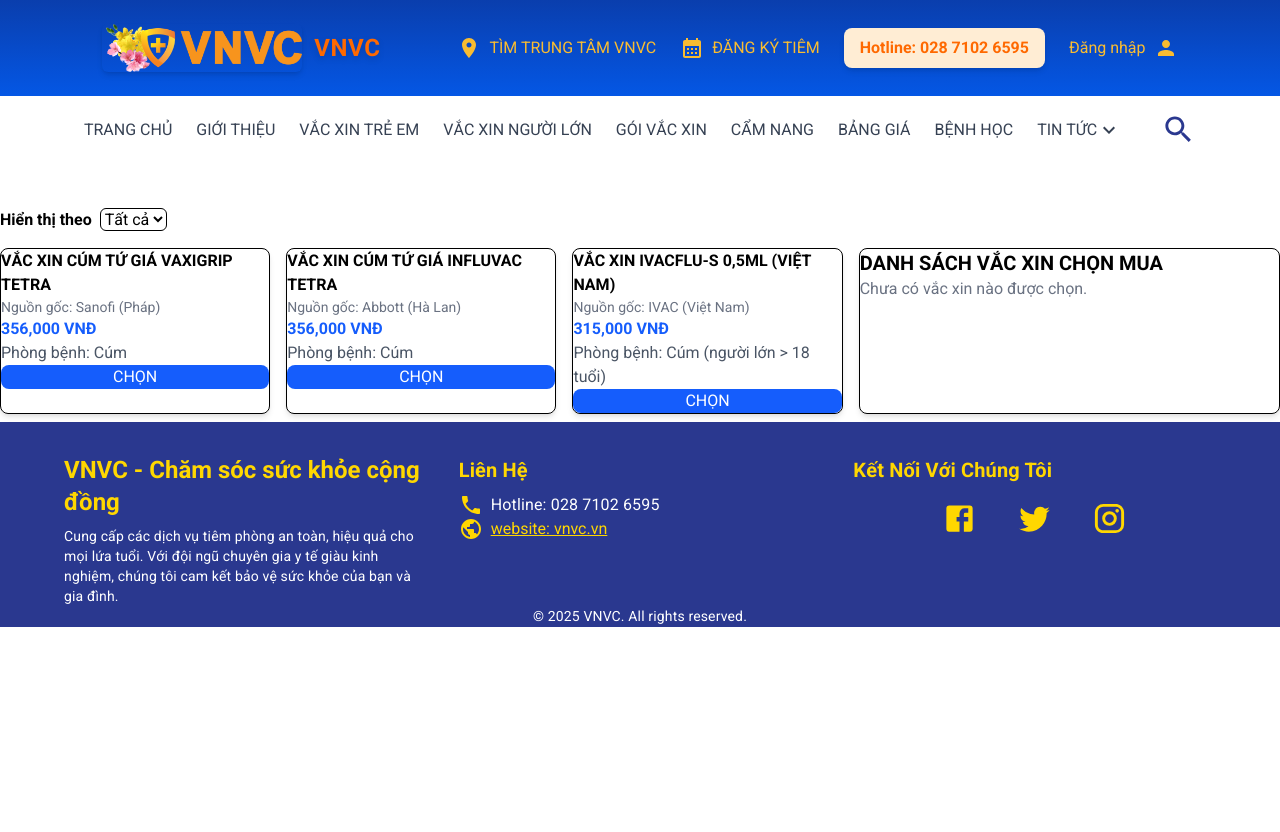
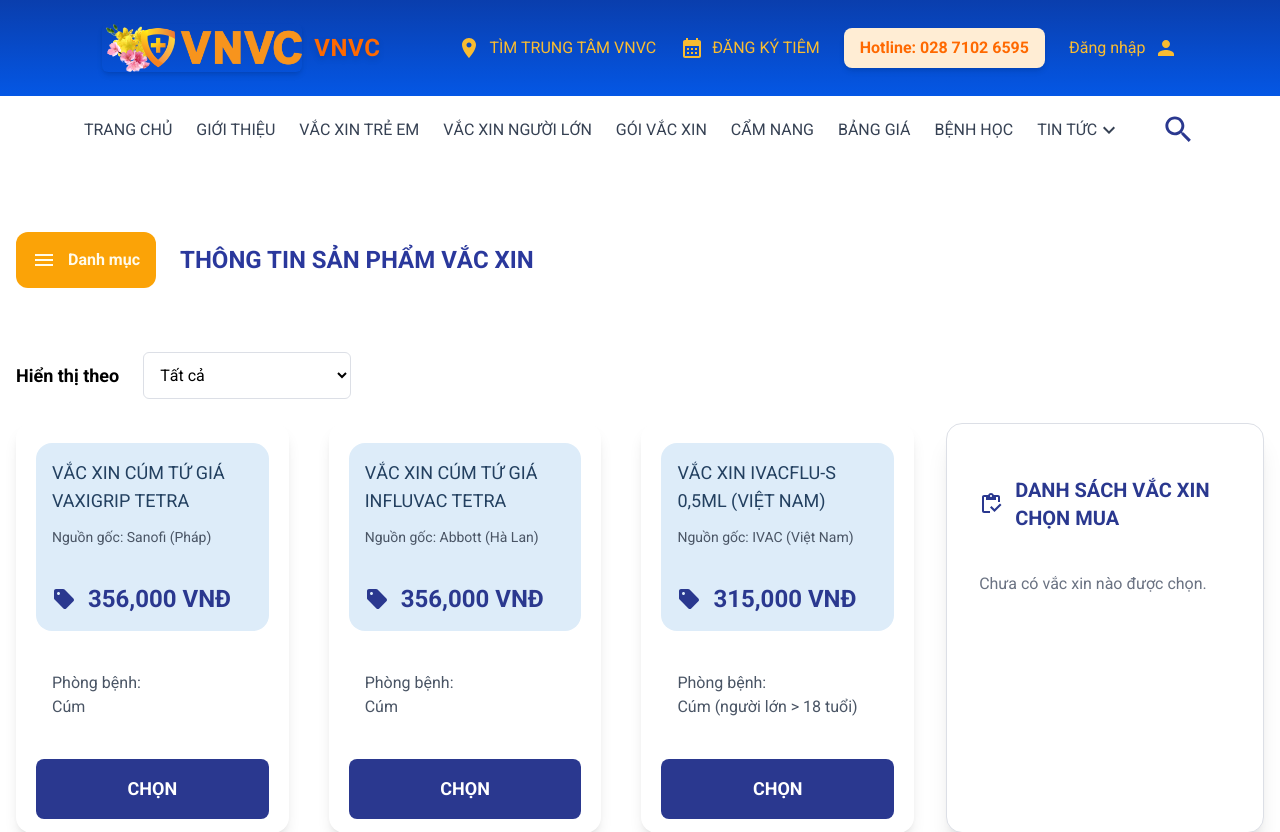
Before and after one commit to voleducanh93/Spring2025SWD392_NET1707_Group1, a React (Vite) app in the folder FE/: page /booking in a window 1280 px wide. Shown: the top 832 px of the page. Before the commit the page ends 800 px from the top, so only its background shows below. Built offline with nearby package versions, Linux system fonts and the light colour scheme.

Commit message:
update layout booking page

```diff
--- a/FE/src/pages/BookingPage/BookingPage.jsx
+++ b/FE/src/pages/BookingPage/BookingPage.jsx
@@ -1,5 +1,8 @@
 import React, { useState } from "react";
-
+import MenuIcon from "@mui/icons-material/Menu";
+import SellIcon from "@mui/icons-material/Sell";
+import DoneIcon from "@mui/icons-material/Done";
+import InventoryOutlinedIcon from "@mui/icons-material/InventoryOutlined";
 const vaccines = [
   {
     id: 1,
@@ -26,16 +29,19 @@
 
 const filterOptions = {
   "Tất cả": [],
-  "Cúm": [
+  Cúm: [
     {
       label: "Cúm mùa",
-      children: ["VẮC XIN CÚM TỨ GIÁ VAXIGRIP TETRA", "VẮC XIN CÚM TỨ GIÁ INFLUVAC TETRA"]
+      children: [
+        "VẮC XIN CÚM TỨ GIÁ VAXIGRIP TETRA",
+        "VẮC XIN CÚM TỨ GIÁ INFLUVAC TETRA",
+      ],
     },
     {
       label: "Cúm người lớn",
-      children: ["VẮC XIN IVACFLU-S 0,5ML (VIỆT NAM)"]
-    }
-  ]
+      children: ["VẮC XIN IVACFLU-S 0,5ML (VIỆT NAM)"],
+    },
+  ],
 };
 
 const BookingPage = () => {
@@ -53,27 +59,44 @@
   };
 
   return (
-    <div className="flex flex-col p-4 gap-4">
+    <div className="flex flex-col md:px-20 sm:px-8 !px-4 !py-6 gap-6">
+      <div className="flex gap-6 items-center flex-wrap">
+        <div className="flex items-center gap-3 bg-[#FBA307] !p-4 rounded-xl text-amber-50 font-bold">
+          <MenuIcon />
+          <button>Danh mục</button>
+        </div>
+        <h1 className="text-[#2A389C] text-2xl font-bold">
+          THÔNG TIN SẢN PHẨM VẮC XIN
+        </h1>
+      </div>
+
       {/* Filter Dropdown */}
-      <div className="flex items-center gap-2 relative">
-        <label className="font-bold">Hiển thị theo</label>
+      <div className="flex items-center gap-6 relative flex-wrap !mt-10">
+        <label className="font-semibold text-lg">Hiển thị theo</label>
         <div className="relative">
           <select
-            className="border p-2 rounded-md cursor-pointer"
+            className="border border-[#dcdfe6] !p-3 rounded-md cursor-pointer sm:w-52"
             value={filter}
             onChange={(e) => setFilter(e.target.value)}
           >
             {Object.keys(filterOptions).map((category) => (
-              <option key={category} value={category}>{category}</option>
+              <option key={category} value={category}>
+                {category}
+              </option>
             ))}
           </select>
           {filter !== "Tất cả" && (
-            <div className="absolute left-0 mt-1 w-full bg-white border rounded-md shadow-lg z-10">
+            <div className="absolute left-0 mt-2 w-full bg-white border rounded-md shadow-lg z-10">
               {filterOptions[filter].map((group, index) => (
-                <div key={index} className="p-2">
+                <div key={index} className="p-3">
                   <strong>{group.label}</strong>
                   {group.children.map((item, idx) => (
-                    <div key={idx} className="p-1 hover:bg-gray-200 cursor-pointer">{item}</div>
+                    <div
+                      key={idx}
+                      className="p-2 hover:bg-gray-200 cursor-pointer"
+                    >
+                      {item}
+                    </div>
                   ))}
                 </div>
               ))}
@@ -82,47 +105,88 @@
         </div>
       </div>
 
-      <div className="flex gap-4">
+      <div className="flex flex-col md:flex-row gap-8">
         {/* Vaccine List */}
-        <div className="w-2/3 grid grid-cols-3 gap-4">
+        <div className="w-full grid grid-cols-1 sm:grid-cols-2 md:grid-cols-3 gap-10">
           {vaccines
-            .filter((vaccine) =>
+            .filter(
+              (vaccine) =>
                 filter === "Tất cả" ||
-              filterOptions[filter].some((group) => group.children.includes(vaccine.name))
+                filterOptions[filter].some((group) =>
+                  group.children.includes(vaccine.name)
+                )
             )
             .map((vaccine) => (
-              <div key={vaccine.id} className="border p-4 rounded-lg shadow-md">
-                <h3 className="font-bold">{vaccine.name}</h3>
-                <p className="text-sm text-gray-500">Nguồn gốc: {vaccine.origin}</p>
-                <p className="text-blue-600 font-bold">{vaccine.price.toLocaleString()} VNĐ</p>
-                <p className="text-gray-600">Phòng bệnh: {vaccine.disease}</p>
+              <div
+                key={vaccine.id}
+                className="flex flex-col gap-6 !p-5 rounded-2xl shadow-lg max-h-[410px] overflow-hidden"
+              >
+                <div className="flex flex-col gap-3 bg-[#DDECF9] rounded-2xl !p-4">
+                  <h3 className="text-[#234060] text-lg font-medium">
+                    {vaccine.name}
+                  </h3>
+                  <p className="text-sm text-gray-600">
+                    Nguồn gốc: {vaccine.origin}
+                  </p>
+                  <div className="flex items-center gap-3 text-[#2A388F] !mt-6">
+                    <SellIcon />
+                    <p className="font-semibold text-2xl">
+                      {vaccine.price.toLocaleString()} VNĐ
+                    </p>
+                  </div>
+                </div>
+
+                <div className="!p-4">
+                  <p className="text-gray-600">Phòng bệnh:</p>
+                  <p className="text-gray-600">{vaccine.disease}</p>
+                </div>
+
+                <div className="">
                   <button
-                  className={`mt-2 px-4 py-2 text-white rounded-lg w-full ${
+                    className={`cursor-pointer !p-4 text-white rounded-lg w-full font-semibold text-lg ${
                       selectedVaccines.some((v) => v.id === vaccine.id)
-                      ? "bg-green-500"
-                      : "bg-blue-600"
+                        ? "bg-[#35944A]"
+                        : "bg-[#2A388F]"
                     }`}
                     onClick={() => toggleSelection(vaccine)}
                   >
-                  {selectedVaccines.some((v) => v.id === vaccine.id) ? "ĐÃ CHỌN" : "CHỌN"}
+                    {selectedVaccines.some((v) => v.id === vaccine.id) ? (
+                      <div className="flex justify-between">
+                        ĐÃ CHỌN <DoneIcon />
+                      </div>
+                    ) : (
+                      "CHỌN"
+                    )}
                   </button>
+                </div>
               </div>
             ))}
         </div>
 
         {/* Selected Vaccines List */}
-        <div className="w-1/3 p-4 border rounded-lg shadow-md">
-          <h2 className="font-bold text-xl">DANH SÁCH VẮC XIN CHỌN MUA</h2>
+        <div className="border border-[#dcdfe6] w-full md:w-1/3 !p-8 rounded-2xl shadow-xl bg-white">
+          <div className="text-[#2A388F] flex items-center gap-3 !mt-5">
+            <InventoryOutlinedIcon />
+            <h2 className="font-semibold text-xl">
+              DANH SÁCH VẮC XIN CHỌN MUA
+            </h2>
+          </div>
+          <div className="!mt-10">
             {selectedVaccines.length > 0 ? (
               <div>
                 {selectedVaccines.map((vaccine) => (
-                <div key={vaccine.id} className="mt-2 p-2 border rounded-lg">
-                  <h4 className="font-bold">{vaccine.name}</h4>
+                  <div
+                    key={vaccine.id}
+                    className="!mt-3 !p-5 rounded-lg !mb-3 shadow-xl flex flex-col gap-3"
+                  >
+                    <h4 className="font-semibold">{vaccine.name}</h4>
                     <p className="text-sm">Phòng bệnh: {vaccine.disease}</p>
-                  <p className="font-bold text-blue-600">{vaccine.price.toLocaleString()} VNĐ</p>
+                    <p className="font-semibold text-blue-600">
+                      {vaccine.price.toLocaleString()} VNĐ
+                    </p>
                   </div>
                 ))}
-              <button className="mt-4 w-full bg-orange-500 text-white p-2 rounded-lg">
+                <button className="!mt-5 w-full bg-orange-500 text-white !p-3 rounded-lg">
                   ĐĂNG KÝ MŨI TIÊM
                 </button>
               </div>
@@ -132,6 +196,7 @@
           </div>
         </div>
       </div>
+    </div>
   );
 };
 
```
Lines whose indentation alone changed are shown as unchanged.
